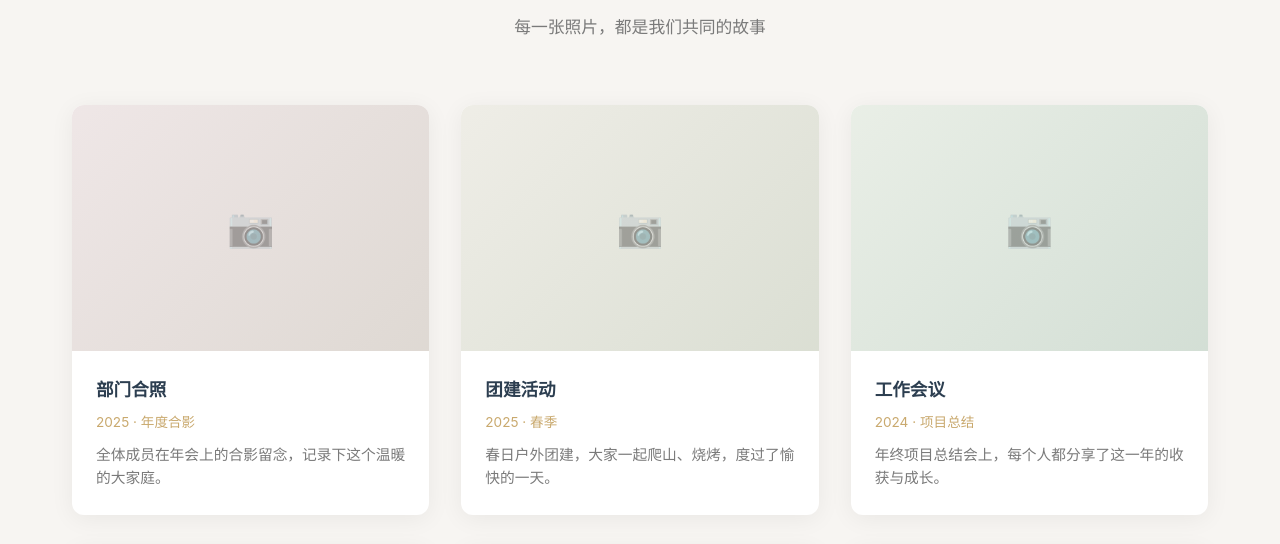
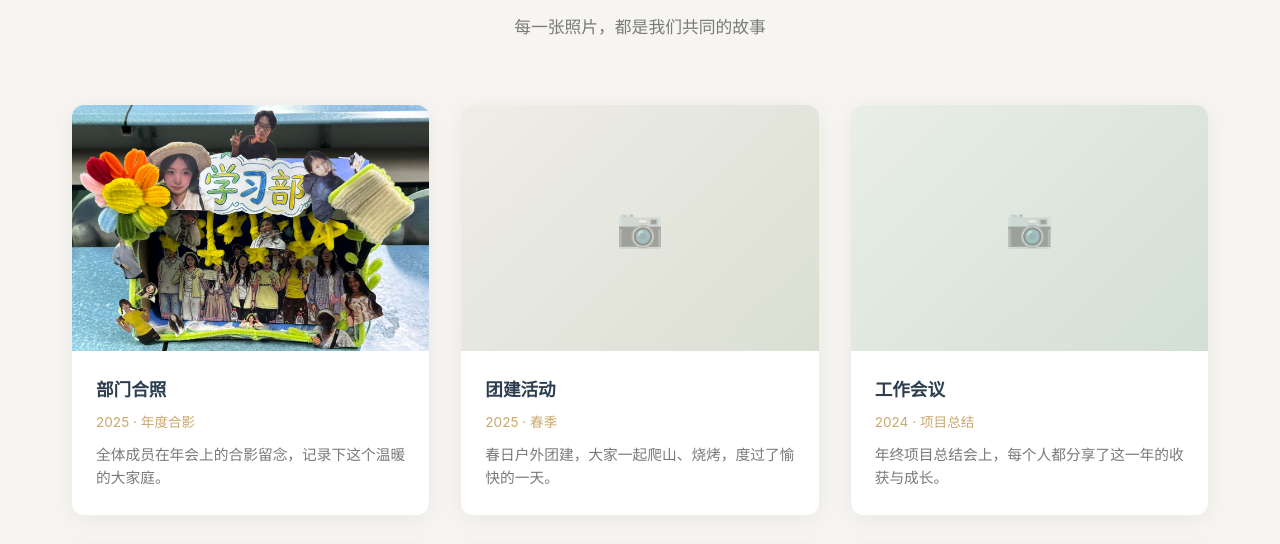
Before and after one commit to ringo21276256/Sunflower, a plain HTML site: page index.html in a window 1280 px wide. Shown: the part 693-1237 px from the top of the page. Drawn offline with Linux system fonts and the light colour scheme.

Commit message:
Update index.html

```diff
--- a/index.html
+++ b/index.html
@@ -290,7 +290,7 @@
 
 const photos = [
   {
-    img: '',
+    img: 'Sunflower/866FA96538138D67B03F7827723CED92.jpg',
     title: '部门合照',
     meta: '2025 · 年度合影',
     desc: '全体成员在年会上的合影留念，记录下这个温暖的大家庭。'
```
